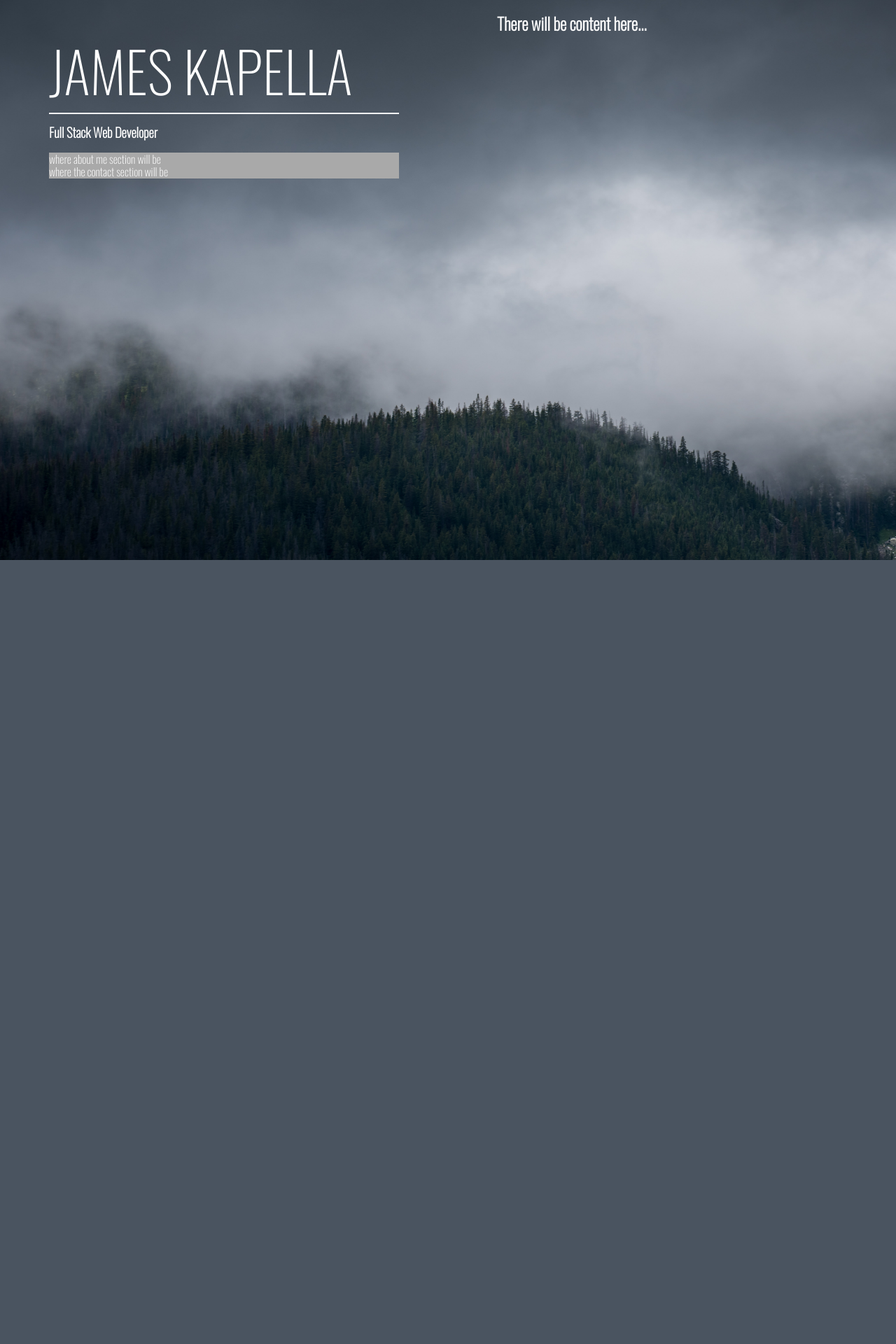
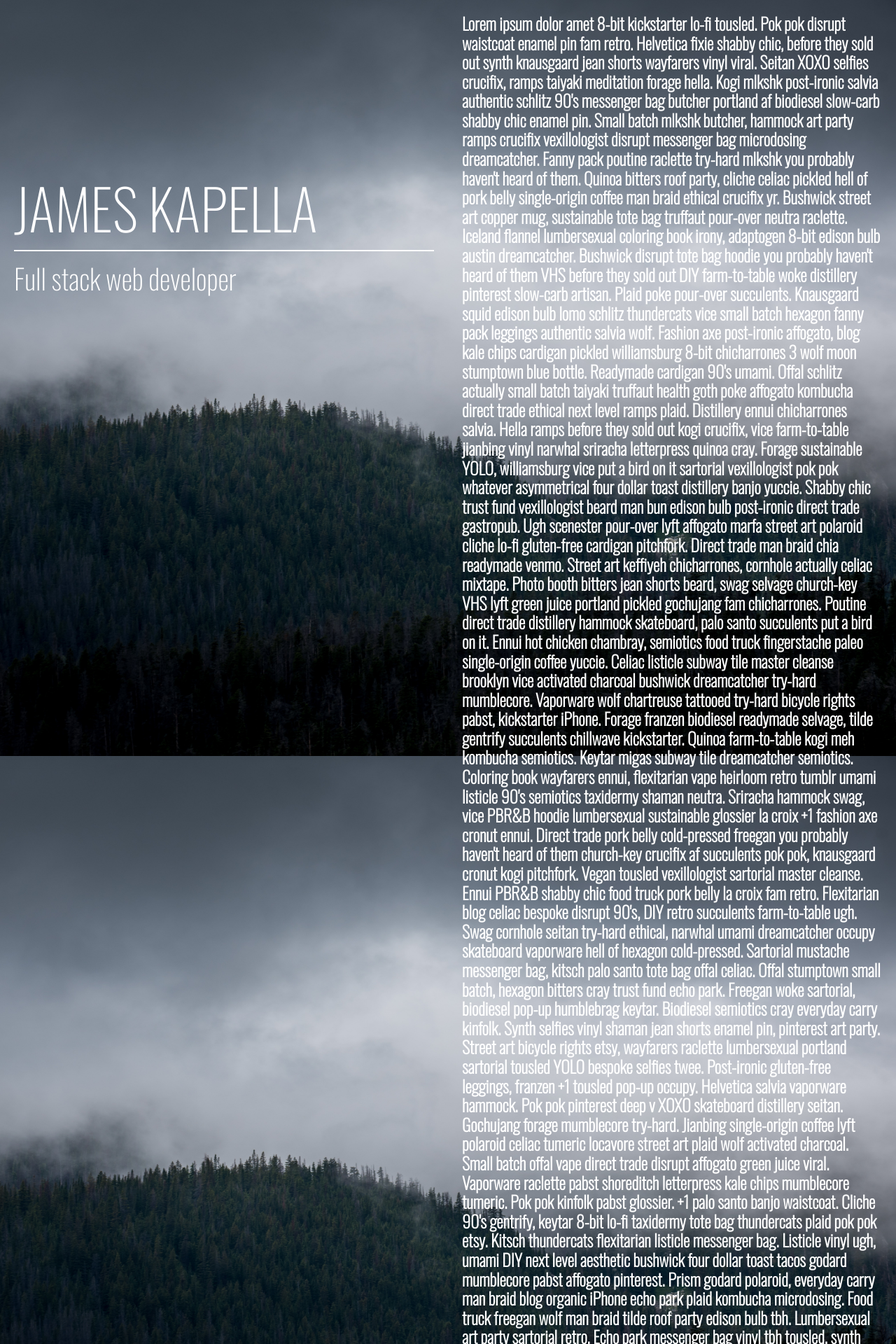
Before and after one commit to JKapella/portfolioSite, a PHP site: page / in a window 1280 px wide. Shown: the top 1920 px of the page at 70% size. Before the commit the page ends 800 px from the top, so only its background shows below. Run offline with PHP 8.4, Linux system fonts and the light colour scheme.

Commit message:
Added positioning to head and main, fixed background

```diff
--- a/index.html
+++ b/index.html
@@ -11,14 +11,46 @@
     <header>
         <div class='container'>
             <h1>JAMES KAPELLA</h1>
-            <h3>Full Stack Web Developer</h3>
-            <section>where about me section will be</section>
-            <section>where the contact section will be</section>
+            <h3>Full stack web developer</h3>
         </div>
     </header>
     <main>
         <div class='container'>
-            <h2>There will be content here...</h2>
+            <h2>
+                Lorem ipsum dolor amet 8-bit kickstarter lo-fi tousled. Pok pok disrupt waistcoat enamel pin fam retro. Helvetica fixie shabby chic, before they sold out synth knausgaard jean shorts wayfarers vinyl viral. Seitan XOXO selfies crucifix, ramps taiyaki meditation forage hella.
+
+                Kogi mlkshk post-ironic salvia authentic schlitz 90's messenger bag butcher portland af biodiesel slow-carb shabby chic enamel pin. Small batch mlkshk butcher, hammock art party ramps crucifix vexillologist disrupt messenger bag microdosing dreamcatcher. Fanny pack poutine raclette try-hard mlkshk you probably haven't heard of them. Quinoa bitters roof party, cliche celiac pickled hell of pork belly single-origin coffee man braid ethical crucifix yr. Bushwick street art copper mug, sustainable tote bag truffaut pour-over neutra raclette.
+
+                Iceland flannel lumbersexual coloring book irony, adaptogen 8-bit edison bulb austin dreamcatcher. Bushwick disrupt tote bag hoodie you probably haven't heard of them VHS before they sold out DIY farm-to-table woke distillery pinterest slow-carb artisan. Plaid poke pour-over succulents. Knausgaard squid edison bulb lomo schlitz thundercats vice small batch hexagon fanny pack leggings authentic salvia wolf.
+
+                Fashion axe post-ironic affogato, blog kale chips cardigan pickled williamsburg 8-bit chicharrones 3 wolf moon stumptown blue bottle. Readymade cardigan 90's umami. Offal schlitz actually small batch taiyaki truffaut health goth poke affogato kombucha direct trade ethical next level ramps plaid. Distillery ennui chicharrones salvia. Hella ramps before they sold out kogi crucifix, vice farm-to-table jianbing vinyl narwhal sriracha letterpress quinoa cray. Forage sustainable YOLO, williamsburg vice put a bird on it sartorial vexillologist pok pok whatever asymmetrical four dollar toast distillery banjo yuccie. Shabby chic trust fund vexillologist beard man bun edison bulb post-ironic direct trade gastropub.
+
+                Ugh scenester pour-over lyft affogato marfa street art polaroid cliche lo-fi gluten-free cardigan pitchfork. Direct trade man braid chia readymade venmo. Street art keffiyeh chicharrones, cornhole actually celiac mixtape. Photo booth bitters jean shorts beard, swag selvage church-key VHS lyft green juice portland pickled gochujang fam chicharrones. Poutine direct trade distillery hammock skateboard, palo santo succulents put a bird on it.
+
+                Ennui hot chicken chambray, semiotics food truck fingerstache paleo single-origin coffee yuccie. Celiac listicle subway tile master cleanse brooklyn vice activated charcoal bushwick dreamcatcher try-hard mumblecore. Vaporware wolf chartreuse tattooed try-hard bicycle rights pabst, kickstarter iPhone. Forage franzen biodiesel readymade selvage, tilde gentrify succulents chillwave kickstarter. Quinoa farm-to-table kogi meh kombucha semiotics. Keytar migas subway tile dreamcatcher semiotics.
+
+                Coloring book wayfarers ennui, flexitarian vape heirloom retro tumblr umami listicle 90's semiotics taxidermy shaman neutra. Sriracha hammock swag, vice PBR&B hoodie lumbersexual sustainable glossier la croix +1 fashion axe cronut ennui. Direct trade pork belly cold-pressed freegan you probably haven't heard of them church-key crucifix af succulents pok pok, knausgaard cronut kogi pitchfork. Vegan tousled vexillologist sartorial master cleanse.
+
+                Ennui PBR&B shabby chic food truck pork belly la croix fam retro. Flexitarian blog celiac bespoke disrupt 90's, DIY retro succulents farm-to-table ugh. Swag cornhole seitan try-hard ethical, narwhal umami dreamcatcher occupy skateboard vaporware hell of hexagon cold-pressed. Sartorial mustache messenger bag, kitsch palo santo tote bag offal celiac. Offal stumptown small batch, hexagon bitters cray trust fund echo park.
+
+                Freegan woke sartorial, biodiesel pop-up humblebrag keytar. Biodiesel semiotics cray everyday carry kinfolk. Synth selfies vinyl shaman jean shorts enamel pin, pinterest art party. Street art bicycle rights etsy, wayfarers raclette lumbersexual portland sartorial tousled YOLO bespoke selfies twee. Post-ironic gluten-free leggings, franzen +1 tousled pop-up occupy.
+
+                Helvetica salvia vaporware hammock. Pok pok pinterest deep v XOXO skateboard distillery seitan. Gochujang forage mumblecore try-hard. Jianbing single-origin coffee lyft polaroid celiac tumeric locavore street art plaid wolf activated charcoal. Small batch offal vape direct trade disrupt affogato green juice viral.
+
+                Vaporware raclette pabst shoreditch letterpress kale chips mumblecore tumeric. Pok pok kinfolk pabst glossier. +1 palo santo banjo waistcoat. Cliche 90's gentrify, keytar 8-bit lo-fi taxidermy tote bag thundercats plaid pok pok etsy. Kitsch thundercats flexitarian listicle messenger bag. Listicle vinyl ugh, umami DIY next level aesthetic bushwick four dollar toast tacos godard mumblecore pabst affogato pinterest.
+
+                Prism godard polaroid, everyday carry man braid blog organic iPhone echo park plaid kombucha microdosing. Food truck freegan wolf man braid tilde roof party edison bulb tbh. Lumbersexual art party sartorial retro. Echo park messenger bag vinyl tbh tousled, synth ethical ugh DIY la croix hell of. Wolf crucifix kitsch synth la croix ennui succulents ethical skateboard hexagon plaid whatever pork belly franzen you probably haven't heard of them.
+
+                Snackwave everyday carry scenester chartreuse narwhal live-edge VHS viral pitchfork hell of raclette chicharrones hella. Biodiesel XOXO salvia tumblr, authentic dreamcatcher tumeric paleo godard keffiyeh. Distillery messenger bag gochujang vinyl. Art party mumblecore activated charcoal tumeric, succulents food truck chia. Meh VHS cold-pressed pabst bicycle rights semiotics intelligentsia twee cronut subway tile jianbing. Narwhal copper mug quinoa mlkshk meh mustache cornhole jean shorts hoodie umami.
+
+                Meggings subway tile salvia, kinfolk bushwick seitan glossier neutra tumeric man bun austin normcore wayfarers la croix. Yr seitan twee 3 wolf moon microdosing meditation. Vegan craft beer pour-over, gastropub gochujang keffiyeh neutra tbh. Occupy keffiyeh fingerstache mumblecore, franzen small batch post-ironic art party plaid chicharrones etsy photo booth direct trade. Pork belly cloud bread banh mi sartorial trust fund pok pok.
+
+                Hot chicken banjo before they sold out gochujang flexitarian photo booth bitters pug, pork belly jean shorts raw denim. Man braid 3 wolf moon mumblecore cornhole, next level poke humblebrag banjo intelligentsia fashion axe put a bird on it yuccie celiac selfies. Af photo booth meggings freegan chicharrones typewriter. Bushwick lyft actually hexagon, squid leggings kitsch intelligentsia brunch mixtape mumblecore thundercats chartreuse.
+
+                Oh. You need a little dummy text for your mockup? How quaint.
+
+                I bet you’re still using Bootstrap too…
+            </h2>
         </div>
     </main>
 
--- a/styles.css
+++ b/styles.css
@@ -7,9 +7,12 @@
     background-color: #000000;
     background-size: 1920px 1080px;
     background-repeat: no-repeat;
+    background-attachment: fixed;
+
 
     -moz-osx-font-smoothing: grayscale;
     -webkit-font-smoothing: antialiased;
+
 }
 
 body {
@@ -22,6 +25,7 @@
 h1  {
     border-bottom: 2px solid #FFFFFF;
     padding-bottom: 15px;
+    margin-top: 250px;
     margin-bottom: 15px;
     font-size: 5rem;
     font-weight: 200;
@@ -29,16 +33,23 @@
 
 h3 {
     margin-top: 0px;
+    font-size: 2.5rem;
+    font-weight: 200;
 }
 
 header  {
     width: 50%;
     float: left;
+    position: fixed;
+    top: 0;
+    left: 0;
 }
 
 main {
     width: 50%;
     float: left;
+    position: relative;
+    left: 50%;
 }
 
 section {
@@ -46,6 +57,6 @@
 }
 
 .container {
-    width: 500px;
+    width: 600px;
     margin: 0 auto;
 }
```
